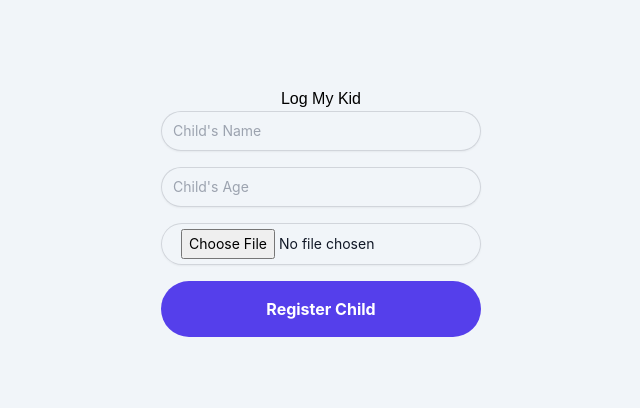
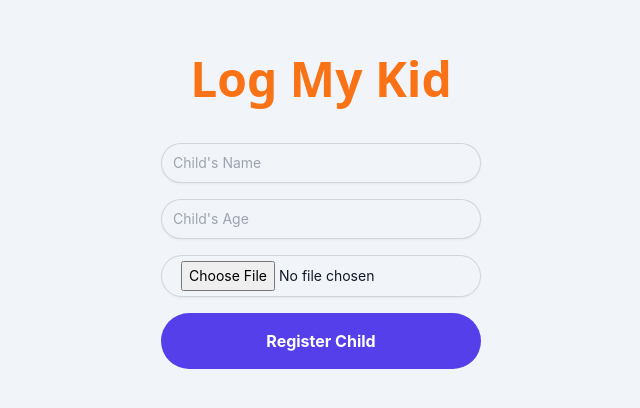
Before and after one commit to wilwaldon/preschool-signin-app, a React (Create React App) app: page / in a window 1280 px wide. Shown: the part 208-616 px from the top of the page, without its empty margins (319-959 px from the left). Built offline with nearby package versions, Linux system fonts and the light colour scheme.

Commit message:
aligning elements and removing img logo

```diff
--- a/src/App.js
+++ b/src/App.js
@@ -41,9 +41,8 @@ const App = () => {
         <SplashScreen child={registeredChild} onContinue={goToSignIn} />
       )}
       {currentView === 'main' && (
-        <><img src="/kidlogger.png" alt="KidLogger Logo" className="w-3/4 max-w-xs mb-10"
-      />
-          <h1 className="mb-10 text-3xl font-extrabold tracking-tight text-slate-900">Preschool Sign-In/Out</h1>
+        <>
+          <h1 className='font-bold font-sans text-5xl mb-10 text-orange-500'>Log My Kid</h1>
           <input
             type="text"
             placeholder="Child's Name"
--- a/src/RegisterChildForm.js
+++ b/src/RegisterChildForm.js
@@ -1,5 +1,4 @@
 import React, { useState } from 'react';
-import main from './SplashScreen'; // Make sure to have this component
 
 const RegisterChildForm = ({ onRegister }) => {
   const [childName, setChildName] = useState('');
@@ -31,7 +30,7 @@ const RegisterChildForm = ({ onRegister }) => {
 
   return (
     <div className="flex flex-col items-center justify-center min-h-screen">
-      <h1>Log My Kid</h1>
+      <h1 className='font-bold font-sans text-5xl mb-10 text-orange-500'>Log My Kid</h1>
       <form onSubmit={handleSubmit} className="w-full max-w-xs">
         <input
           type="text"
--- a/src/SplashScreen.js
+++ b/src/SplashScreen.js
@@ -6,8 +6,7 @@ const SplashScreen = ({ child, onContinue }) => {
   return (
       <div>
         <div className="flex flex-col items-center justify-center min-h-screen">
-          <img src="/kidlogger.png" alt="KidLogger Logo" className="w-3/4 max-w-xs mb-10"
-      />
+          <h1 className='font-bold font-sans text-5xl mb-10 text-orange-500'>Log My Kid</h1>
           <h1 className="mb-10 text-3xl font-extrabold tracking-tight text-slate-900 w-full">Thanks for Registering!</h1>
           <h2 className="text-base font-bold leading-7 text-gray-900 text-xl mb-5 capitalize">Name: {child.name}</h2>
           <h2 className="text-base font-bold leading-7 text-gray-900 text-xl mb-10 capitalize">Age: {child.age}</h2>
--- a/tailwind.config.js
+++ b/tailwind.config.js
@@ -9,7 +9,7 @@ module.exports = {
         'purple': '#553feb', // Add your custom color here
       },
       fontFamily: {
-        sans: ['Kanit', 'sans-serif'],
+        header: ['Kanit', 'sans-serif'],
       },
     },
   },
```
